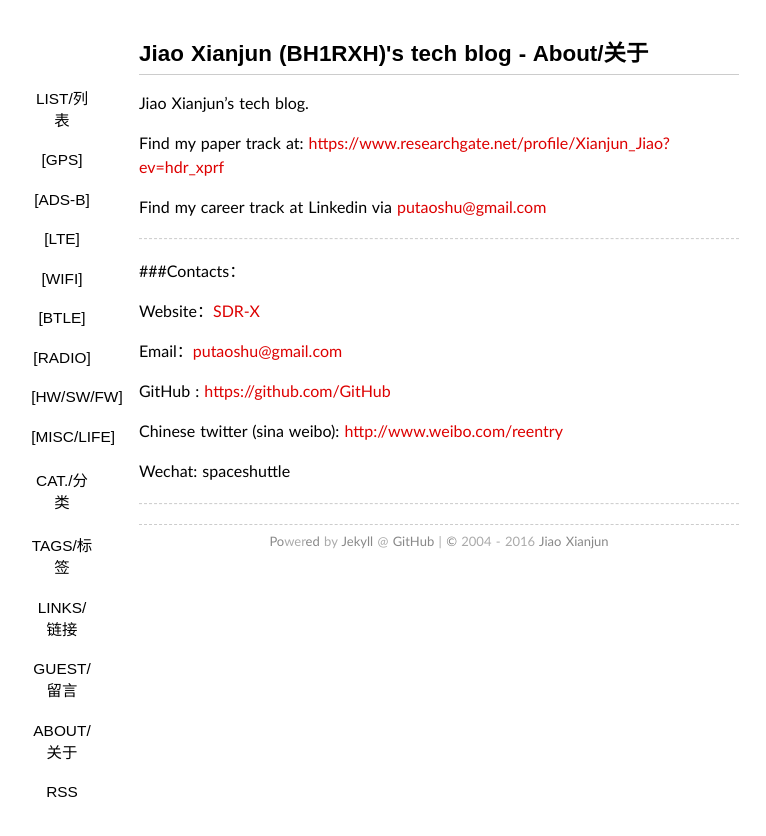
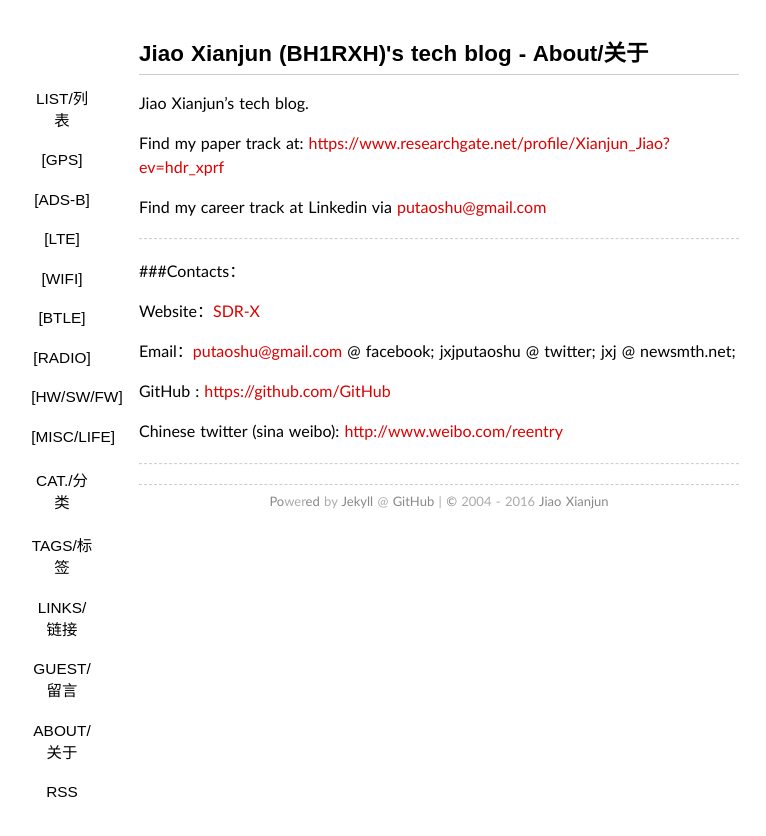
Before and after one commit to sdr-x/sdr-x.github.io, a Jekyll site: the page built from about/index.md, in a window 1280 px wide. Shown: the top 836 px of the page, without its empty margins (201-967 px from the left). Built offline with Jekyll 4.4.1, drawn with Linux system fonts in a browser that asks for light colours; some web fonts are replaced; comment, search, counter and statistics services are not loaded.

Commit message:
Update index.md

```diff
--- a/about/index.md
+++ b/about/index.md
@@ -14,19 +14,13 @@ Find my career track at Linkedin via [putaoshu@gmail.com](mailto:putaoshu@gmail.
 
 ###Contacts：
 
-{% if site.qq %}
-ＱＱ：[{{ site.qq }}](tencent://message/?uin={{ site.qq }})
-{% endif %}
 Website：[{{ site.name }}]({{ site.url }})
 
-Email：[{{ site.email }}](mailto:{{ site.email }})
+Email：[{{ site.email }}](mailto:{{ site.email }}) @ facebook;  jxjputaoshu @ twitter; jxj @ newsmth.net;
 
 GitHub : [https://github.com/{{ site.github }}](https://github.com/{{ site.github }})
 
 Chinese twitter (sina weibo): [http://www.weibo.com/reentry](http://www.weibo.com/reentry)
-
-Wechat: spaceshuttle
-
 
 
 ----
```
